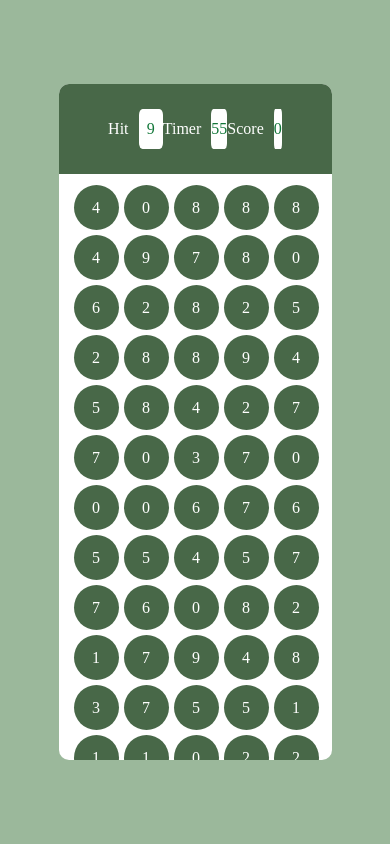
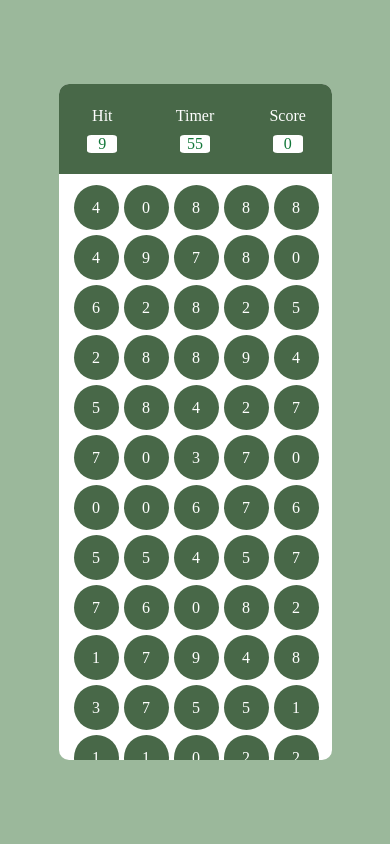
Before and after one commit to Rishabhraj01/Bubble_Game2.0, a plain HTML site: page index.html in a window 390 px wide. Drawn offline with Linux system fonts and the light colour scheme.

Commit message:
added media part

```diff
--- a/style.css
+++ b/style.css
@@ -89,3 +89,18 @@ body {
   cursor: pointer;
   background-color: rgb(50, 75, 50);
 }
+
+@media (max-width: 650px) {
+  #ptop {
+    display: flex;
+    align-items: center;
+    justify-content: space-around;
+  }
+
+  .elem {
+    display: flex;
+    flex-direction: column;
+    align-items: center;
+    justify-content: space-around;
+  }
+}
```
